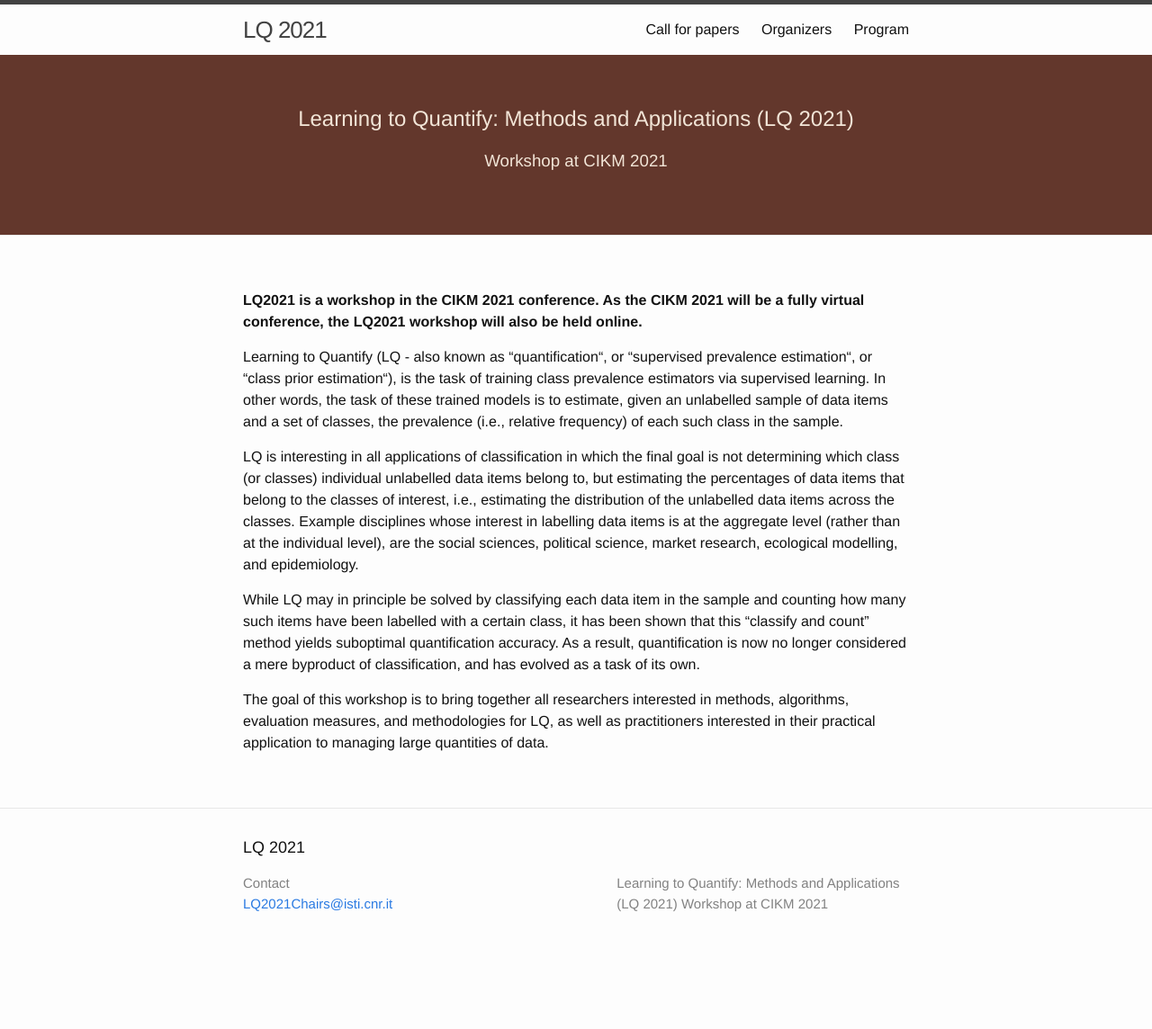
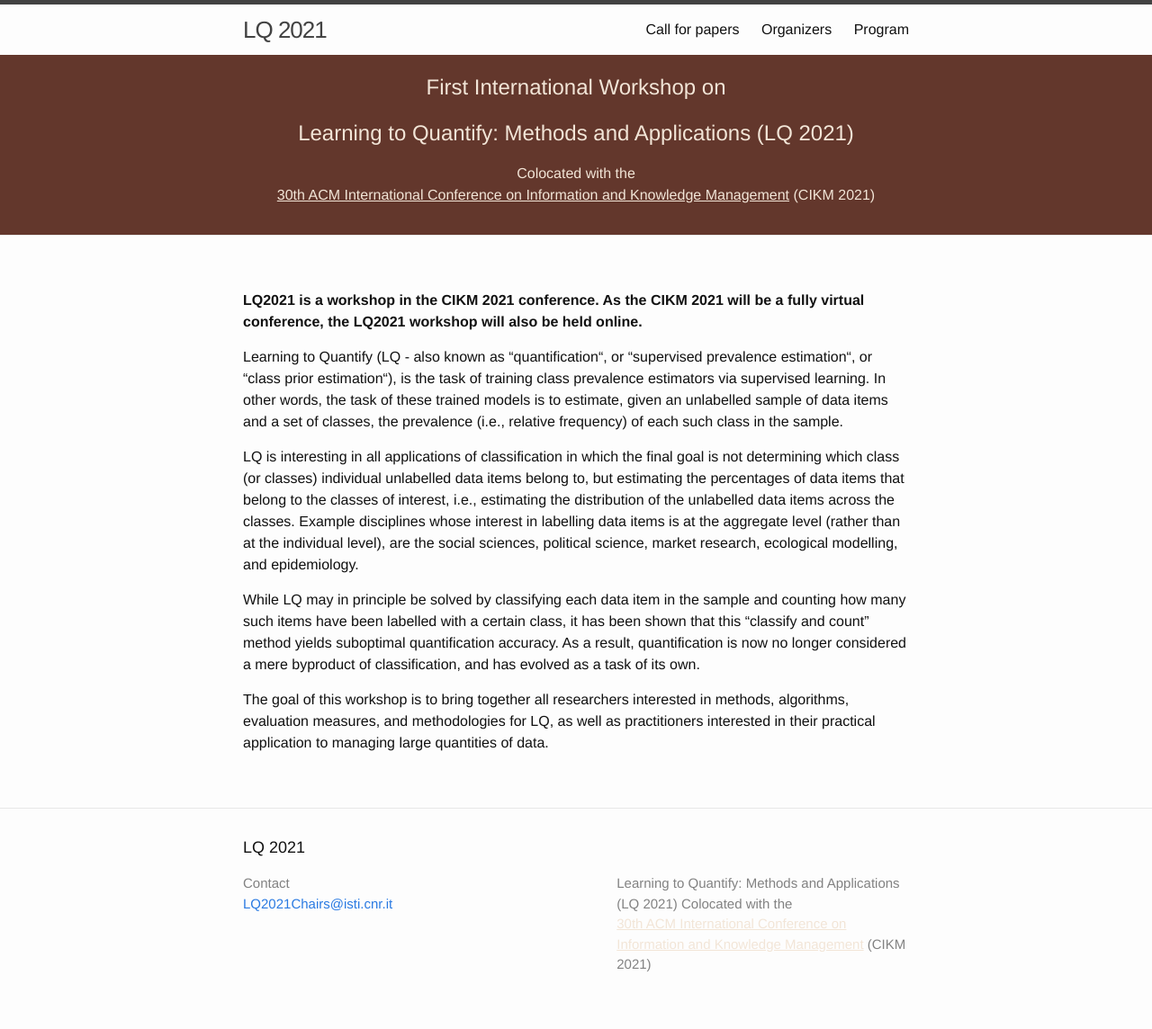
Before and after one commit to cikmlq2021/cikmlq2021.github.io, a Jekyll site: the page built from index.md, in a window 1280 px wide. Shown: the whole page at 90% size. Built offline with Jekyll 4.4.1, drawn with Linux system fonts in a browser that asks for light colours; before the commit the page ends 1076 px from its top, so only the background shows below that.

Commit message:
minor changes

```diff
--- a/_config.yml
+++ b/_config.yml
@@ -10,7 +10,8 @@ title: LQ 2021
 email: LQ2021Chairs@isti.cnr.it
 description: > # this means to ignore newlines until "baseurl:"
   Learning to Quantify: Methods and Applications (LQ 2021)
-description2: Workshop at CIKM 2021
+description2: Colocated with the </br> <a class="nocolorlink" href="https://www.cikm2021.org/">30th ACM International Conference on Information and Knowledge Management</a> (CIKM 2021)
+description3: First International Workshop on
 url: cikmlq2021.github.io
 baseurl: ""
 twitter_username:
--- a/_includes/header.html
+++ b/_includes/header.html
@@ -25,8 +25,9 @@
   </div>
   <div class="image" style="display: flex;justify-content: center;  align-content: center;min-height: 200px;
   flex-direction: column;background-color:#63372C; color: #F2E5D7">
+    <h2 style="text-align:center">{{ site.description3 }}</h2>
     <h2 style="text-align:center">{{ site.description }}</h2>
-    <h3 style="text-align:center">{{ site.description2 }}</h3>
+    <h4 style="text-align:center">{{ site.description2 }}</h4>
   </div>
 
 </header>
--- a/css/styles.css
+++ b/css/styles.css
@@ -19,3 +19,18 @@ h3 + h4 {
 .organizers {
     margin: 4em 0;
 }
+
+.nocolorlink{
+    color:#F2E5D7;
+    text-decoration: underline;
+}
+
+.nocolorlink:hover{
+    color:#F2E5D7;
+    text-decoration: underline;
+}
+
+.nocolorlink:visited{
+    color:#F2E5D7;
+    text-decoration: underline;
+}
```
